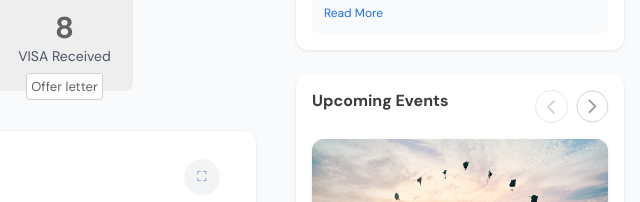
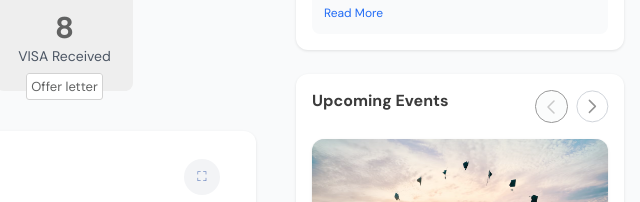
Before and after one commit to RitikBokre/course-finder, a plain HTML site: page index.html in a window 1280 px wide. In both pictures the pointer is over the button 1187 px from the left and 389 px from the top of the page. Shown: the part 283-485 px from the top of the page, 636-1276 px from the left. Drawn offline with Linux system fonts and the light colour scheme.

Commit message:
Update style.css

```diff
--- a/style.css
+++ b/style.css
@@ -546,6 +546,11 @@ td:last-of-type > small {
   justify-content: center;
 }
 
+.arrow-btn:hover{
+  background: var(--gray-50);
+  border-color: #333;
+}
+
 .arrow-btn:disabled {
   opacity: 0.5;
   cursor: not-allowed;
```
